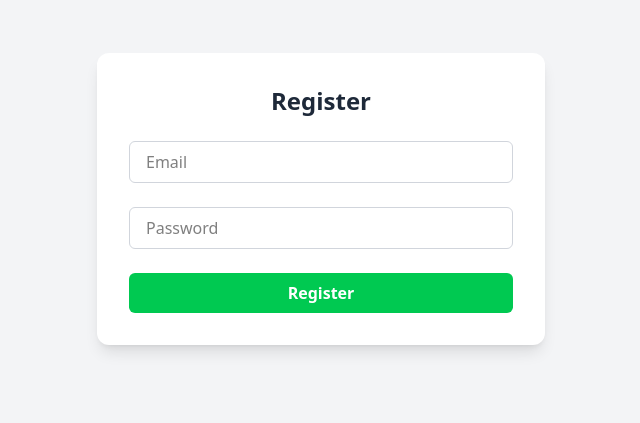
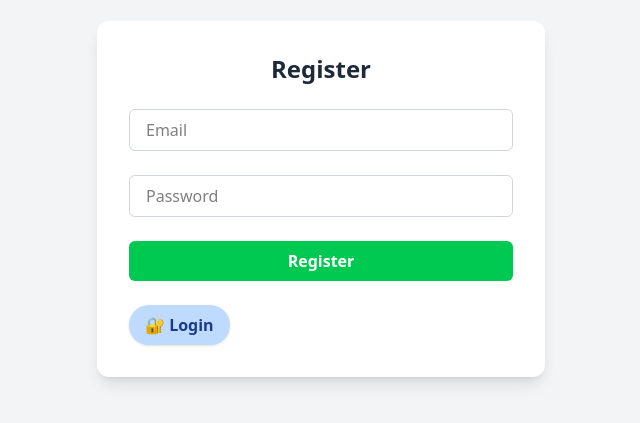
Before and after one commit to Husein8/bosnian-learning-app, a Vue app: page /register in a window 1280 px wide. Shown: the part 201-624 px from the top of the page, without its empty margins (319-959 px from the left). Built offline with nearby package versions, Linux system fonts and the light colour scheme.

Commit message:
feat: add register and login navigation

```diff
--- a/src/views/login/LoginPage.vue
+++ b/src/views/login/LoginPage.vue
@@ -52,6 +52,14 @@ onMounted(() => {
         {{ authStore.loading ? "Logging in..." : "Login" }}
       </button>
 
+      <RouterLink to="/register">
+        <button
+          class="px-4 py-2 bg-blue-200 hover:bg-blue-300 text-blue-900 rounded-full transition font-semibold shadow-sm"
+        >
+          ✨ Register
+        </button>
+      </RouterLink>
+
       <p v-if="authStore.errorMessage" class="text-red-500 text-center">
         {{ authStore.errorMessage }}
       </p>
--- a/src/views/login/RegisterPage.vue
+++ b/src/views/login/RegisterPage.vue
@@ -52,6 +52,14 @@ onMounted(() => {
         {{ authStore.loading ? "Registering..." : "Register" }}
       </button>
 
+      <RouterLink to="/login">
+        <button
+          class="px-4 py-2 bg-blue-200 hover:bg-blue-300 text-blue-900 rounded-full transition font-semibold shadow-sm"
+        >
+          🔐 Login
+        </button>
+      </RouterLink>
+
       <p v-if="authStore.errorMessage" class="text-red-500 text-center">
         {{ authStore.errorMessage }}
       </p>
```
